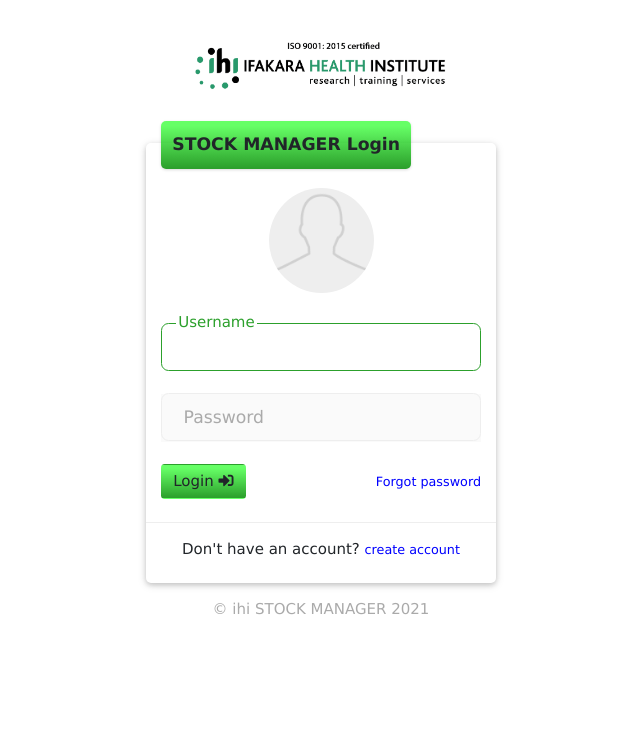
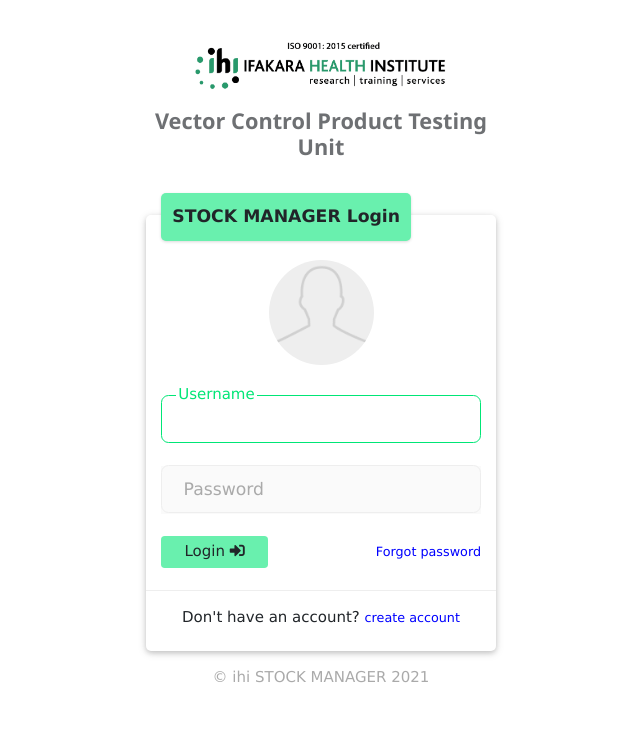
Before and after one commit to samwel2000/STOCKMANAGER, a Django app: page /login/ in a window 1280 px wide. Shown: the top 733 px of the page, without its empty margins (319-959 px from the left). Run offline with Django 3.2, Linux system fonts and the light colour scheme; some libraries are stand-ins or nearby versions.

Commit message:
Updated color and messages functionality

```diff
--- a/accounts/templates/authentication/login.html
+++ b/accounts/templates/authentication/login.html
@@ -16,6 +16,7 @@
       <div class="col-md-4 offset-md-4">
         <div class="auth-logo w3-animate-top mb-5">
           <img src="{% static 'images/logo.png' %}" alt="Ifakara health institute logo">
+          <h1>Vector Control Product Testing Unit</h1>
         </div>
         <div class="w3-card w3-animate-zoom login_content">
           <div class="w3-animate-zoom header">
--- a/core/settings.py
+++ b/core/settings.py
@@ -126,5 +126,5 @@ EMAIL_BACKEND = 'django.core.mail.backends.smtp.EmailBackend'
 EMAIL_HOST = 'smtp.gmail.com'
 EMAIL_USE_TLS = True
 EMAIL_PORT = 587
-EMAIL_HOST_USER = 'samwelgfrey@gmail.com'
-EMAIL_HOST_PASSWORD = '143maria-joan'
+EMAIL_HOST_USER = 'vcptustockmanager@gmail.com'
+EMAIL_HOST_PASSWORD = 'vcptu@2021'
--- a/static/css/auth.css
+++ b/static/css/auth.css
@@ -2,8 +2,8 @@
 @import url('https://fonts.googleapis.com/css2?family=Indie+Flower&display=swap');
 
 :root {
-  --ihiColor: #2ca02c;
-  --ihiColorOpacity: rgba(0,255,0,0.6);
+  --ihiColor: #00E676;
+  --ihiColorOpacity: #69F0AE;
 }
 *,::before,::after{
   margin: 0;
@@ -18,6 +18,14 @@ body{
 .auth-logo {
   display: flex;
   justify-content: center;
+  align-items: center;
+  flex-direction: column;
+}
+.auth-logo h1 {
+  font-size: 1.45rem;
+  text-align: center;
+  font-weight: 600;
+  opacity: 0.65;
 }
 .auth-logo img {
   width: 80%;
@@ -41,8 +49,8 @@ body{
   font-size: 1.15rem;
   font-weight: 600;
   box-shadow: 0 1px 3px rgba(0,0,0,.15);
-  /* background: var(--ihiColorOpacity); */
-  background: linear-gradient(0deg, var(--ihiColor) 2%, var(--ihiColorOpacity) 90%);
+  background: var(--ihiColorOpacity);
+  /* background: linear-gradient(0deg, var(--ihiColor) 2%, var(--ihiColorOpacity) 90%); */
   border-radius: 5px;
 }
 .login_container .login_image {
@@ -123,12 +131,15 @@ body{
 }
 
 .login_container form button {
-  background: linear-gradient(0deg, var(--ihiColor) 2%, var(--ihiColorOpacity) 90%);
-  transition: ease 5s;
+  background: var(--ihiColorOpacity);
+  /* background: linear-gradient(0deg, var(--ihiColor) 2%, var(--ihiColorOpacity) 90%); */
+  transition: ease 0.3s;
   font-weight: 500;
+  padding: 0.25rem 1.5rem;
 }
 .login_container form button:hover {
-  background: linear-gradient(0deg, var(--ihiColorOpacity) 2%, var(--ihiColor) 90%);
+  background: var(--ihiColor);
+  /* background: linear-gradient(0deg, var(--ihiColorOpacity) 2%, var(--ihiColor) 90%); */
   box-shadow: 0 10px 36px rgba(0,0,0,.15);
 }
 .login_container a {
@@ -168,8 +179,8 @@ body{
   font-size: 1.15rem;
   font-weight: 600;
   box-shadow: 0 1px 3px rgba(0,0,0,.15);
-  /* background: var(--ihiColorOpacity); */
-  background: linear-gradient(0deg, var(--ihiColor) 2%, var(--ihiColorOpacity) 90%);
+  background: var(--ihiColorOpacity);
+  /* background: linear-gradient(0deg, var(--ihiColor) 2%, var(--ihiColorOpacity) 90%); */
   border-radius: 5px;
 }
 .register_form_content {
@@ -231,15 +242,17 @@ body{
 }
 
 .registration_container form button {
-  background: linear-gradient(0deg, var(--ihiColor) 2%, var(--ihiColorOpacity) 90%);
-  transition: ease 5s;
+  background: var(--ihiColorOpacity);
+  /* background: linear-gradient(0deg, var(--ihiColor) 2%, var(--ihiColorOpacity) 90%); */
+  transition: ease 0.3s;
   font-size: 1.15rem;
   padding: 0.5rem 3rem;
   font-weight: 500;
 }
 .registration_container form button:hover {
-  background: linear-gradient(0deg, var(--ihiColorOpacity) 2%, var(--ihiColor) 90%);
-  box-shadow: 0 10px 36px rgba(0,0,0,.15);
+  background: var(--ihiColor);
+  /* background: linear-gradient(0deg, var(--ihiColorOpacity) 2%, var(--ihiColor) 90%); */
+  box-shadow: 0 5px 16px rgba(0,0,0,.15);
 }
 .registration_container a {
   color: blue;
--- a/stockapp/templates/stockapp/_navbar.html
+++ b/stockapp/templates/stockapp/_navbar.html
@@ -4,7 +4,7 @@
 {% url 'dashboard:requestItem' as dashboard_item %}
 {% url 'dashboard:systemUsers' as dashboard_user %}
 
-<nav class="navbar fixed-top navbar-expand-lg navbar-light bg-light">
+<nav class="navbar fixed-top navbar-expand-lg navbar-light w3-card">
   <div class="container pb-2 pt-1">
     <a class="navbar-brand w3-card brand" href="{% url 'dashboard:home' %}">STOCK MANAGER</a>
     <button class="navbar-toggler" type="button" data-bs-toggle="collapse" data-bs-target="#navbarSupportedContent" aria-controls="navbarSupportedContent" aria-expanded="false" aria-label="Toggle navigation">
@@ -32,7 +32,7 @@
         <a class="nav-link dropdown-toggle" href="#" id="navbarDropdown" role="button" data-bs-toggle="dropdown" aria-expanded="false">
            {{user.first_name|title}} {{user.last_name|title}} <img src="{% static 'images/login.png' %}" alt="User avatar">
         </a>
-        <ul class="dropdown-menu bg-light" aria-labelledby="navbarDropdown">
+        <ul class="dropdown-menu" aria-labelledby="navbarDropdown">
           <li><a class="dropdown-item" href="{% url 'dashboard:profile' %}"><i class="fas fa-user"></i> Profile</a></li>
           <hr class="dropdown-divider">
           <li><a class="dropdown-item" href="{% url 'accounts:password_change' %}"><i class="fas fa-key"></i> Change password</a></li>
```
Also changed, not shown: static/css/style.css (+18 -11 lines), stockapp/templates/stockapp/message.html (added, +10 -0 lines), stockapp/views.py (+20 -1 lines).
